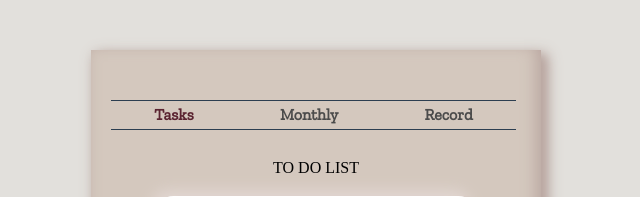
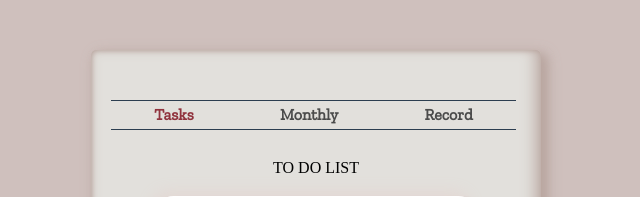
Before and after one commit to yeonnnee/React_Planner, a React (Create React App) app: page / in a window 1280 px wide. Shown: the top 197 px of the page, without its empty margins (324-964 px from the left). Built offline with nearby package versions, Linux system fonts and the light colour scheme; no server answers; a web font is replaced by a local one.

Commit message:
TRIM code

```diff
--- a/servers/server.js
+++ b/servers/server.js
@@ -9,6 +9,6 @@ app.use(bodyParser.json());
 app.use(bodyParser.urlencoded({ extended: false }));
 app.use(cors());
 
-app.use("/api/tasks", taskRoute);
+app.use("/api", taskRoute);
 
 app.listen(3001, () => console.log("hello from the server"));
--- a/src/components/Header.jsx
+++ b/src/components/Header.jsx
@@ -17,15 +17,24 @@ const List = styled.ul`
 `;
 const Menu = styled.li`
   text-decoration: none;
-  color: ${(props) => (props.current ? "#5a2330" : "#4b4b4b")};
+  color: ${(props) => (props.current ? "#90323d" : "#4b4b4b")};
   &:hover {
-    color: #5a2330;
+    color: #90323d;
   }
 `;
 const SLink = styled(Link)`
   text-decoration: none;
   font-weight: bold;
   font-family: "Zilla Slab", serif;
+  /* &:nth-child(1) {
+    background-color: #55828b;
+  }
+  &:nth-child(2) {
+    background-color: #3b6064;
+  }
+  &:nth-child(3) {
+    background-color: #364958;
+  } */
 `;
 
 export default withRouter(({ location }) => (
--- a/src/components/styles/globalStyles.jsx
+++ b/src/components/styles/globalStyles.jsx
@@ -12,15 +12,18 @@ const globalStyles = createGlobalStyle`
     display: flex;
     justify-content:center;
     align-items:center;
-    background-color: #E2E0DC;
+    /* background-color: #E2E0DC; */
+    background-color: #cfc0bd;
     overflow: hidden
   }
   #root {
     height: 700px;
     width: 450px;
-    background-color: #D4C8BE;
+    /* background-color: #D4C8BE; */
+    background-color: #E2E0DC;
     box-shadow: 5px 5px 15px #baa7a1,  5px 5px 10px #baa7a1,
-    inset -5px -5px 15px #baa7a1;
+    inset -5px -5px 15px #baa7a1, inset 1px 1px 5px #baa7a1;
+    border-radius: 5px;
   }
 `;
 
```
